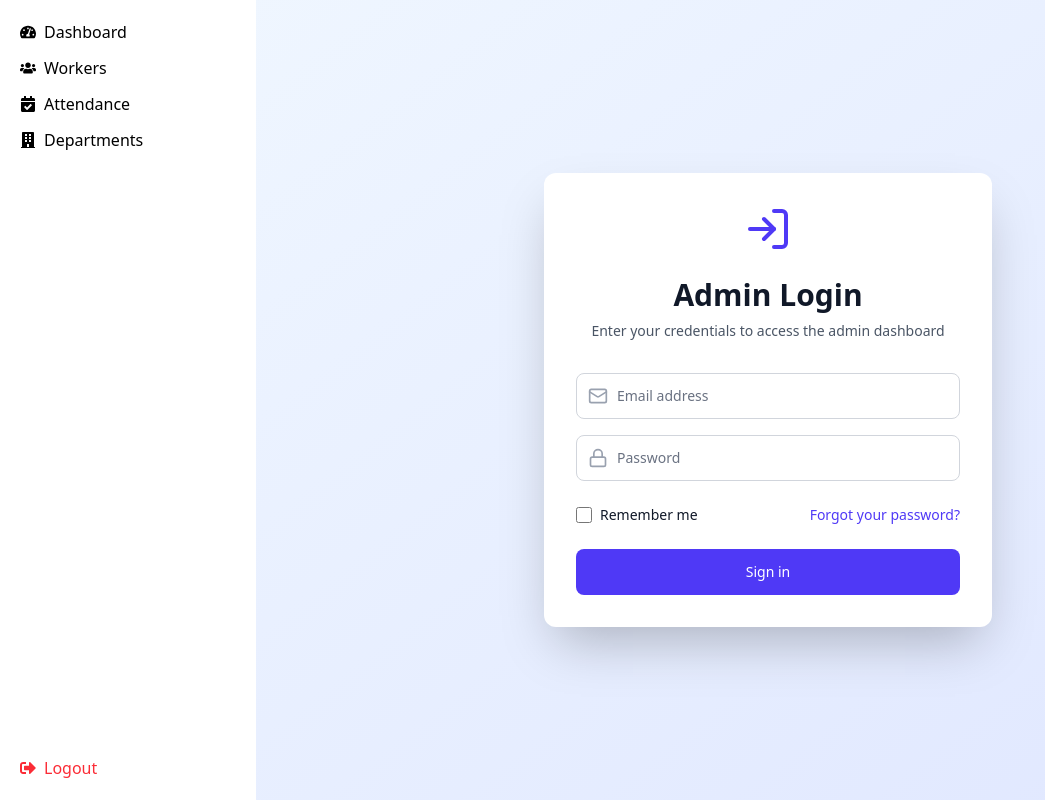
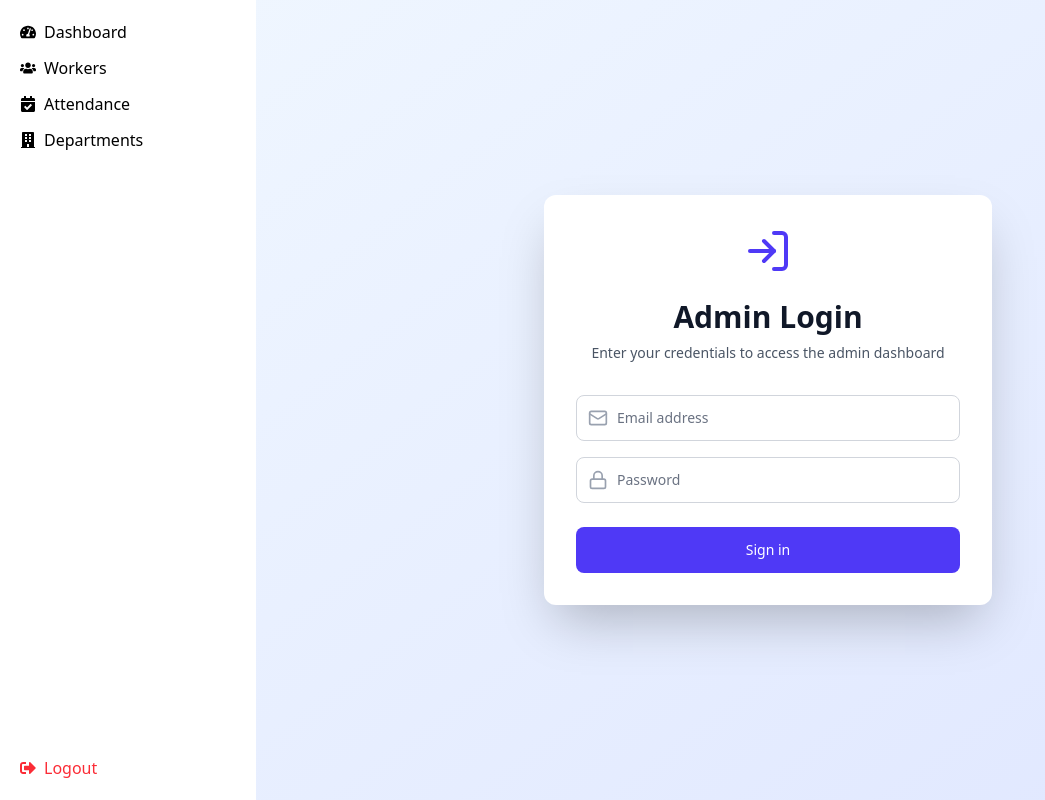
Before and after one commit to davidgraphix/MinistryTracker, a React (Vite) app: page /login in a window 1280 px wide. Shown: the whole page, without its empty margins (0-1045 px from the left). Built offline with nearby package versions, Linux system fonts and the light colour scheme.

Commit message:
Update LoginPage.tsx

```diff
--- a/src/Login/LoginPage.tsx
+++ b/src/Login/LoginPage.tsx
@@ -1,13 +1,19 @@
 import React, { useState } from "react";
 import { Lock, Mail, LogIn } from "lucide-react";
 
-function LoginPage() {
+interface LoginPageProps {
+  onLogin: () => void;
+}
+
+function LoginPage({ onLogin }: LoginPageProps) {
   const [email, setEmail] = useState("");
   const [password, setPassword] = useState("");
 
   const handleSubmit = (e: React.FormEvent) => {
     e.preventDefault();
     console.log("Login attempt:", { email, password });
+    // Simulate successful login
+    onLogin();
   };
 
   return (
@@ -74,33 +80,6 @@
             </div>
           </div>
 
-          {/* Remember me and Forgot password */}
-          <div className="flex items-center justify-between">
-            <div className="flex items-center">
-              <input
-                id="remember-me"
-                name="remember-me"
-                type="checkbox"
-                className="h-4 w-4 text-indigo-600 focus:ring-indigo-500 border-gray-300 rounded"
-              />
-              <label
-                htmlFor="remember-me"
-                className="ml-2 block text-sm text-gray-900"
-              >
-                Remember me
-              </label>
-            </div>
-
-            <div className="text-sm">
-              <a
-                href="#"
-                className="font-medium text-indigo-600 hover:text-indigo-500"
-              >
-                Forgot your password?
-              </a>
-            </div>
-          </div>
-
           {/* Submit Button */}
           <div>
             <button
```
